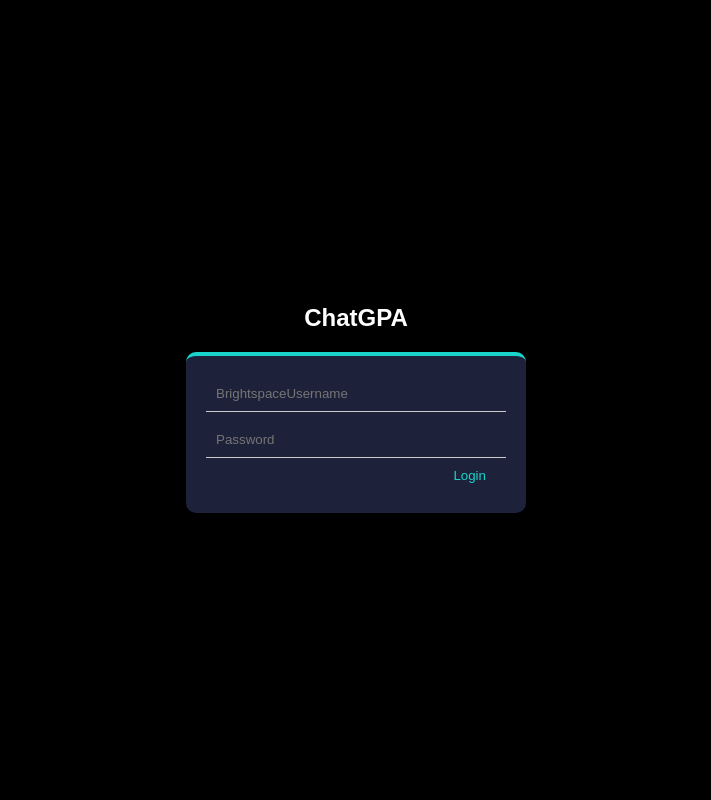
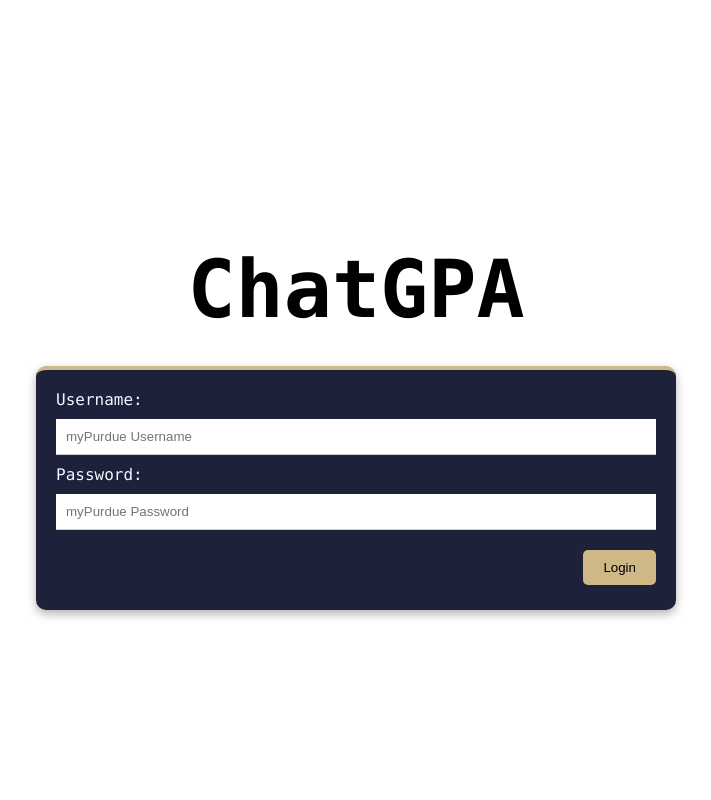
Before and after one commit to Sharkasian/ChatGPA, a Flask app: page / in a window 1280 px wide. Shown: the whole page, without its empty margins (284-995 px from the left). Run offline with Flask 3, Linux system fonts and the light colour scheme.

Commit message:
final integration

```diff
--- a/scraper.py
+++ b/scraper.py
@@ -7,8 +7,6 @@
 from webdriver_manager.chrome import ChromeDriverManager
 import time
 from selenium.webdriver.common.action_chains import ActionChains
-import requests
-import json
 
 
 def click_at_coordinates(driver, x, y):
@@ -144,4 +142,4 @@
         driver.quit()
 
 # Run the scraper
-# scrape_brightspace("deng312", "Edzt6921!")
+#scrape_brightspace("username", "password")
--- a/server.py
+++ b/server.py
@@ -3,8 +3,6 @@
 import re
 import os
 from os import environ as env
-from video_utils import generate_video_url
-from video_utils import check_video_status
 
 import google.generativeai as genai
 from authlib.integrations.flask_client import OAuth
@@ -73,7 +71,7 @@
     token = oauth.google.authorize_access_token()
     session["user"] = token
     session["access_token"] = token["access_token"]
-    return redirect("/loading")
+    return redirect("/dashboard")
 
 
 @app.route("/login", methods=["GET", "POST"])
@@ -82,10 +80,16 @@
         username = request.form.get("username")
         session["username"] = username
         password = request.form.get("password")
-        session["passwor"] = password
+        session["password"] = password
 
-        # Process the username and password as needed
-        print(f"Username: {username}, Password: {password}")
+        # Only call scrape_brightspace if username and password are set
+        # if username and password:
+            # scrape_brightspace(username, password)
+            # pdf_to_txt()
+
+        # Debugging: Print session variables
+        print(f"Session Username: {session.get('username')}, Session Password: {session.get('password')}")
+
         # You can add logic here to authenticate the user or perform other actions
         redirect_uri = url_for("callback", _external=True)
         return oauth.google.authorize_redirect(redirect_uri)
@@ -95,19 +99,19 @@
     return oauth.google.authorize_redirect(redirect_uri)
 
 
-@app.route("/loading")
-def loading():
-    return render_template("main.html")
-
 @app.route("/logout")
 def logout():
     session.clear()
     return redirect(url_for("home"))
 
 
-@app.route("/dashboard", methods=["GET"])
+@app.route("/dashboard", methods=["GET", "POST"])
 def dashboard():
-    username = session["username"]
+    username = session.get("username")
+    password = session.get("password")
+
+    # Debugging: Print session variables
+    print(f"Dashboard - Session Username: {username}, Session Password: {password}")
 
     access_token = session.get("access_token")
     if not access_token:
@@ -149,148 +153,148 @@
                 "end_time": format_time(end) if "T" in end else "All day"
             })
 
-    # print(formatted_events)
-
     return render_template("dashboardnew.html", events=formatted_events, user=username)
 
 
 @app.route("/chat", methods=["GET", "POST"])
 def chat():
-    token = oauth.google.authorize_access_token()
-    if request.method == "GET":
-        return render_template("chat.html")
+    # if request.method == "GET":
+    #     return render_template("chat.html")
 
-    user_message = request.json.get("message", "")
+    if request.method == "POST":
+        user_message = request.json.get("message", "")
 
-    if not user_message:
-        return jsonify({"error": "Message cannot be empty"}), 400
+        if not user_message:
+            return jsonify({"error": "Message cannot be empty"}), 400
 
-    try:
-        model = genai.GenerativeModel("gemini-pro")
-        response = model.generate_content(user_message)
-        prompttext = "You are a tutor in the subject of choice said after the colon. I want you to write a paragraph as how a teacher would explain the topic mentioned. I do not want a script but some paragraphs that generate the text: "
-        text_video = model.generate_content(prompttext + user_message)
-        session["text_video"] = text_video
+        try:
+            model = genai.GenerativeModel("gemini-pro")
+            response = model.generate_content(user_message)
+# prompttext = "You are a tutor in the subject of choice said after the colon. I want you to write a paragraph as how a teacher would explain the topic mentioned. I do not want a script but some paragraphs that generate the text: "
+        # text_video = model.generate_content(prompttext + user_message)
+        # session["text_video"] = text_video
 
-        return jsonify({"reply": response.text})
-    except Exception as e:
-        return jsonify({"error": str(e)}), 500
+            return jsonify({"reply": response.text})
+        except Exception as e:
+            return jsonify({"error": str(e)}), 500
 
 
 @app.route("/extract_exams", methods=["GET", "POST"])
-def extract_exam_dates():
-    scrape_brightspace(session["username"], session["password"])
-    pdf_to_txt()
+def extract_exams():
+    if request.method == "POST":
+        if request.content_type != 'application/json':
+            print("Unsupported Media Type:", request.content_type)  # Debugging line
+            return jsonify({"error": "Unsupported Media Type. Content-Type must be 'application/json'"}), 415
 
-    if request.method == "POST" and request.content_type != 'application/json':
-        return jsonify({"error": "Unsupported Media Type. Content-Type must be 'application/json'"}), 415
+        access_token = session.get("access_token")
+        if not access_token:
+            print("User not logged in")  # Debugging line
+            return jsonify({"error": "User not logged in"}), 401
 
-    access_token = session.get("access_token")
-    if not access_token:
-        return jsonify({"error": "User not logged in"}), 401
+        try:
+            # Read text file
+            syllabus = load_text_file()
+            if not syllabus:
+                print("File is empty or missing")  # Debugging line
+                return jsonify({"error": "File is empty or missing"}), 500
 
-    try:
-        # Read text file
-        exam_text = load_text_file()
-        if not exam_text:
-            return jsonify({"error": "File is empty or missing"}), 500
+            model = genai.GenerativeModel("gemini-pro")
 
-        model = genai.GenerativeModel("gemini-pro")
-        prompt = f"""
-        Extract exam subjects, their dates, and times from the following text:
+            promptInit = f"""
+            Read through the following syllabus and summarize information about midterm and exam schedule,
+            including name of the subject, dates, and times. Exclude exam schedule information that is TBA
+            or undetermined, put all the information in a summarized text. Make sure to include the current year
+            which is year of 2025, as well as the current month. Also include the course title which should be in the format
+            similar to "MA26200" or "CS18000".
 
-        \"\"\"
-        {exam_text}
-        \"\"\"
+            \"\"\"
+            {syllabus}
+            \"\"\"
+            """
+            response = model.generate_content(promptInit)
+            raw_output = response.text.strip()
+            print("Gemini Response:", raw_output)  # Debugging line
 
-        Return only a JSON object:
-        {{
-            "exam_schedule": [
-                {{"subject": "Math", "date": "YYYY-MM-DD", "time": "HH:MM-HH:MM"}},
-                {{"subject": "Physics", "date": "YYYY-MM-DD", "time": "HH:MM-HH:MM"}},
-                {{"subject": "Chemistry", "date": "YYYY-MM-DD", "time": "HH:MM-HH:MM"}}
-            ]
-        }}
-        """
+            prompt = f"""
+            Extract exam subjects, their dates, and times from the following text:
 
-        response = model.generate_content(prompt)
-        raw_output = response.text.strip()
-        print("Gemini Response:", raw_output)  # Debugging line
+            \"\"\"
+            {response}
+            \"\"\"
 
-        # Extract JSON portion from response
-        json_match = re.search(r'\{.*\}', raw_output, re.DOTALL)
-        if json_match:
-            json_string = json_match.group(0)
-            extracted_dates = json.loads(json_string)
-        else:
-            return jsonify({"error": "Invalid JSON format from Gemini"}), 500
+            Return only a JSON object:
+            {{
+                "exam_schedule": [
+                    {{"subject": "Math Exam 1", "date": "YYYY-MM-DD", "time": "HH:MM-HH:MM"}},
+                    {{"subject": "Physics Midterm 2", "date": "YYYY-MM-DD", "time": "HH:MM-HH:MM"}},
+                    {{"subject": "Chemistry Midterm 1", "date": "YYYY-MM-DD", "time": "HH:MM-HH:MM"}}
+                ]
+            }}
+            """
 
-        # Add events to Google Calendar
-        headers = {
-            "Authorization": f"Bearer {access_token}",
-            "Content-Type": "application/json"
-        }
+            response = model.generate_content(prompt)
+            raw_output = response.text.strip()
+            print("Gemini Response:", raw_output)  # Debugging line
 
-        for exam in extracted_dates["exam_schedule"]:
-            # Split the time range into start and end times
-            time_range = exam["time"].split('-')
-            if len(time_range) != 2:
-                return jsonify({"error": "Invalid time range format"}), 400
+            # Extract JSON portion from response
+            json_match = re.search(r'\{.*\}', raw_output, re.DOTALL)
+            if json_match:
+                json_string = json_match.group(0)
+                extracted_dates = json.loads(json_string)
+            else:
+                print("Invalid JSON format from Gemini")  # Debugging line
+                return jsonify({"error": "Invalid JSON format from Gemini"}), 500
 
-            start_time_str, end_time_str = time_range
-            start_time = datetime.strptime(f"{exam['date']} {start_time_str}", "%Y-%m-%d %H:%M")
-            end_time = datetime.strptime(f"{exam['date']} {end_time_str}", "%Y-%m-%d %H:%M")
-
-            event = {
-                "summary": exam["subject"],
-                "start": {
-                    "dateTime": start_time.isoformat(),
-                    "timeZone": "UTC"
-                },
-                "end": {
-                    "dateTime": end_time.isoformat(),
-                    "timeZone": "UTC"
-                }
+            # Add events to Google Calendar
+            headers = {
+                "Authorization": f"Bearer {access_token}",
+                "Content-Type": "application/json"
             }
 
-            response = requests.post(
-                "https://www.googleapis.com/calendar/v3/calendars/primary/events",
-                headers=headers,
-                json=event
-            )
+            for exam in extracted_dates["exam_schedule"]:
+                # Split the time range into start and end times
+                time_range = exam["time"].split('-')
+                if len(time_range) != 2:
+                    print("Invalid time range format")  # Debugging line
+                    return jsonify({"error": "Invalid time range format"}), 400
 
-            if response.status_code != 200:
-                return jsonify({"error": response.json().get("error", "Failed to create event")}), response.status_code
+                start_time_str, end_time_str = time_range
+                start_time = datetime.strptime(f"{exam['date']} {start_time_str}", "%Y-%m-%d %H:%M")
+                end_time = datetime.strptime(f"{exam['date']} {end_time_str}", "%Y-%m-%d %H:%M")
 
-        return jsonify({"message": "Events created successfully"}), 200
+                event = {
+                    "summary": exam["subject"],
+                    "start": {
+                        "dateTime": start_time.isoformat(),
+                        "timeZone": "EST"
+                    },
+                    "end": {
+                        "dateTime": end_time.isoformat(),
+                        "timeZone": "EST"
+                    }
+                }
 
-    except json.JSONDecodeError as e:
-        return jsonify({"error": f"JSON decode error: {str(e)}"}), 500
-    except Exception as e:
-        return jsonify({"error": str(e)}), 500
-@app.route('/generate_video', methods=['POST'])
-def generate_video():
-    # Retrieve the text
-    text = text_video
+                response = requests.post(
+                    "https://www.googleapis.com/calendar/v3/calendars/primary/events",
+                    headers=headers,
+                    json=event
+                )
 
-    # Generate video
-    job_id = generate_video_url(text)
+                if response.status_code != 200:
+                    print(f"Failed to create event: {response.json()}")  # Debugging line
+                    return jsonify({"error": response.json().get("error", "Failed to create event")}), response.status_code
 
+            return jsonify({"message": "Events created successfully"}), 200
 
-    if job_id:
-        return jsonify({"message": "Video generation started", "job_id": job_id}), 202
-    else:
-        return jsonify({"error": "Failed to start video generation"}), 500
+        except json.JSONDecodeError as e:
+            print(f"JSON decode error: {str(e)}")  # Debugging line
+            return jsonify({"error": f"JSON decode error: {str(e)}"}), 500
+        except Exception as e:
+            print(f"Exception: {str(e)}")  # Debugging line
+            return jsonify({"error": str(e)}), 500
 
-@app.route('/check_video_status/<job_id>', methods=['GET'])
-def check_status(job_id):
-    # Check video status
-    status, video_url = check_video_status(job_id)
+    return jsonify({"error": "Invalid request method"}), 405
 
-    if status == "completed":
-        return jsonify({"status": status, "video_url": video_url}), 200
-    else:
-        return jsonify({"status": status, "video_url": None}), 202
 
 
 if __name__ == "__main__":
--- a/static/CSS/main.css
+++ b/static/CSS/main.css
@@ -242,8 +242,9 @@
         cursor: pointer;
         transition: all 0.3s ease;
         width: 300px;
-        height: 60px;
+        height: 6000px;
         background-color: white; /* Ensure the button has a background color */
+		z-index: 100;
     }
 
     .custom-btn:hover {
--- a/static/CSS/stylehome.css
+++ b/static/CSS/stylehome.css
@@ -1,9 +1,9 @@
 body {
     margin: 0;
     padding: 0;
-    background-color: #0f0f1a;
-    color: #fff;
-    font-family: Arial, sans-serif;
+    background-color: white;
+    color: black;
+    font-family: "Monaco", monospace;
   }
 
   .container {
@@ -13,19 +13,19 @@
     justify-content: center;
     height: 100vh;
   }
-
   .title {
     text-align: center;
     font-size: 24px;
-    margin-bottom: 20px;
+    margin-bottom: 30px;
   }
 
   .card {
-    width: 300px;
+    width: 600px;
+    height: 200px;
     background-color: #1e213a;
     padding: 20px;
     border-radius: 10px;
-    border-top: 4px solid #19d4ca;
+    border-top: 4px solid #ceb888;
     box-shadow: 0 4px 10px rgba(0, 0, 0, 0.3);
   }
 
@@ -49,14 +49,14 @@
   input {
     padding: 10px;
     border: none;
-    background-color: transparent;
+    background-color: white;
     border-bottom: 1px solid #ccc;
-    color: #fff;
+    color: black;
     transition: box-shadow 0.3s;
   }
 
   input:focus {
-    box-shadow: 0 0 10px #19d4ca;
+    box-shadow: 0 0 10px #d79d20;
   }
 
   .buttons {
@@ -77,18 +77,19 @@
   }
 
   .login-button {
-    background-color: transparent;
-    color: #19d4ca;
+    background-color: #ceb888;
+    color: black;
+    margin-top: 20px;
   }
 
   .login-button:hover {
-    background-color: #19d4ca;
+    background-color: #ffc23e;
     color: #fff;
     box-shadow: none;
   }
 
   .login-button:active {
-    box-shadow: 0 0 10px #19d4ca;
+    box-shadow: 0 0 10px #ffc23e;
   }
 
   .register-link {
@@ -107,13 +108,13 @@
   @media (max-width: 480px) {
     .card {
       width: 100%;
-      max-width: 300px;
+      max-width: 600px;
     }
   }
 
 
   body {
-    background-color: black;
+    background-color: white;
   }
 
   .container-button {
@@ -135,9 +136,9 @@
 
   .text {
       text-transform: uppercase;
-      font-family: 'Orbitron', sans-serif;
+      font-family: 'Monaco', monospace;
       font-size: 1.6em;
-    color: rgba(255, 239, 199, 1);
+    color: black;
     text-shadow: 0 0 13px rgba(76, 33, 4, 0.79), 0 0 32px rgba(255, 187, 24, 0.6);
     display: block;
     margin-bottom: -4px;
--- a/templates/homePage.html
+++ b/templates/homePage.html
@@ -9,11 +9,13 @@
 </head>
 <body>
 <div class="container">
-  <h1 class="title">ChatGPA</h1>
+  <h1 class="title" style="font-size: 80px;">ChatGPA</h1>
   <div class="card">
       <form>
-          <input type="text" placeholder="BrightspaceUsername" id="username">
-          <input type="password" placeholder="Password" id="password">
+        <text style="color: aliceblue;">Username: </text>
+          <input type="text" placeholder="myPurdue Username" id="username">
+        <text style="color: aliceblue;">Password: </text>
+          <input type="password" class="placeh"placeholder="myPurdue Password" id="password">
       </form>
 
       <form action="/login" method="POST">
--- a/templates/main.html
+++ b/templates/main.html
@@ -35,9 +35,6 @@
                         <div class="face back text"></div>
                     </div>
                 </div>
-                <div>
-                    <button class="custom-btn"><span class="button-span">Read Syllabus</span></button>
-                </div>
             </div>
         </div>
     </div>
```
Also changed, not shown: templates/dashboardnew.html (+70 -10 lines).
